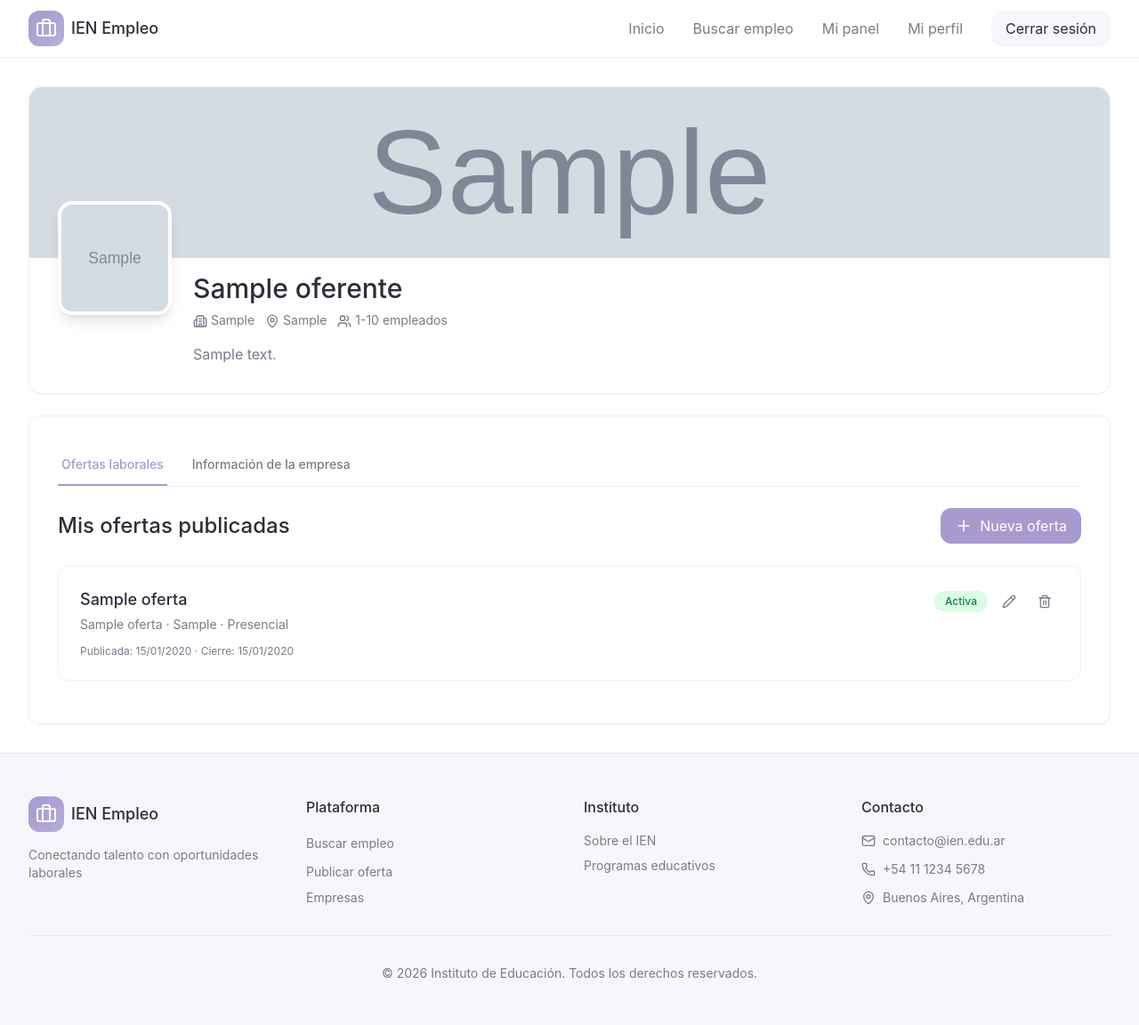
After one commit to Deathstone16/BolsaTrabajo, a Django app: page /ofertas/dashboard/ in a window 1280 px wide. The commit adds this page. Shown: the whole page at 89% size. Run offline with Django 5.2, Linux system fonts and the light colour scheme; a user stored in the database is signed in; tables that the repository leaves empty hold one stand-in row (values such as "Sample post"); grey boxes marked "Sample" are stand-in pictures; some libraries are stand-ins or nearby versions.

Commit message:
feat(Ofertas): panel de oferente funcionando

```diff
--- a/apps/ofertas/forms.py
+++ b/apps/ofertas/forms.py
@@ -1,6 +1,7 @@
 from django import forms
 from django.utils import timezone
 from .models import Oferta
+
 
 class OfertaForm(forms.ModelForm):
     class Meta:
--- a/apps/ofertas/urls.py
+++ b/apps/ofertas/urls.py
@@ -3,5 +3,10 @@ from . import views
 
 urlpatterns = [
     path('crear/', views.crear_oferta, name='crear_oferta'),
-
+    path('dashboard/', views.dashboard_empresa, name='dashboard_empresa'),
+    path('editar/<int:pk>/', views.editar_oferta, name='editar_oferta'),
+    path('eliminar/<int:pk>/', views.eliminar_oferta, name='eliminar_oferta'),
+    path('editar-perfil/', views.editar_perfil_empresa, name='editar_perfil_empresa'),
+    path('datos/<int:pk>/', views.datos_oferta, name='datos_oferta'),
+    path('lista-parcial/', views.lista_ofertas_parcial, name='lista_ofertas_parcial'),
 ]
--- a/apps/ofertas/views.py
+++ b/apps/ofertas/views.py
@@ -1,7 +1,11 @@
 from django.shortcuts import render, redirect
 from django.contrib.auth.decorators import login_required
+from django.http import JsonResponse
 from .forms import OfertaForm
-from .services import crear_oferta_laboral
+from .services import crear_oferta_laboral, obtener_ofertas_por_empresa, obtener_oferta_por_id, eliminar_oferta_por_id
+from usuarios.forms import OferenteForm
+from django.http import JsonResponse
+
 
 @login_required
 def crear_oferta(request):
@@ -12,9 +16,121 @@ def crear_oferta(request):
     if request.method == 'POST':
         form = OfertaForm(request.POST)
         if form.is_valid():
-            crear_oferta_laboral(request.user, form)
-            return redirect('home')
-    else:
-        form = OfertaForm()
+            oferta = crear_oferta_laboral(request.user, form)
+            es_ajax = request.headers.get('X-Requested-With') == 'XMLHttpRequest'
+            if es_ajax:
+                return JsonResponse({'success': True, 'id': oferta.id})
+            return redirect('dashboard_empresa')
+        else:
+            es_ajax = request.headers.get('X-Requested-With') == 'XMLHttpRequest'
+            if es_ajax:
+                return JsonResponse({'success': False, 'errors': form.errors})
 
-    return render(request, 'Ofertas/publicar-empleo.html', {'form': form})
+    return redirect('dashboard_empresa')
+
+
+@login_required
+def dashboard_empresa(request):
+    if not hasattr(request.user, 'oferente'):
+        return redirect('home')
+
+    oferente = request.user.oferente
+    ofertas = obtener_ofertas_por_empresa(request.user)
+    form_perfil = OferenteForm(instance=oferente)
+
+    return render(request, 'Ofertas/home_oferente.html', {
+        'oferente': oferente,
+        'ofertas': ofertas,
+        'form_perfil': form_perfil,
+    })
+
+
+@login_required
+def editar_oferta(request, pk):
+    oferta = obtener_oferta_por_id(pk)
+
+    if not oferta or oferta.empresa != request.user:
+        return redirect('dashboard_empresa')
+
+    if request.method == 'POST':
+        form = OfertaForm(request.POST, instance=oferta)
+        if form.is_valid():
+            form.save()
+            es_ajax = request.headers.get('X-Requested-With') == 'XMLHttpRequest'
+            if es_ajax:
+                return JsonResponse({'success': True})
+            return redirect('dashboard_empresa')
+        else:
+            es_ajax = request.headers.get('X-Requested-With') == 'XMLHttpRequest'
+            if es_ajax:
+                return JsonResponse({'success': False, 'errors': form.errors})
+
+    return redirect('dashboard_empresa')
+
+
+@login_required
+def eliminar_oferta(request, pk):
+    oferta = obtener_oferta_por_id(pk)
+
+    if not oferta or oferta.empresa != request.user:
+        return JsonResponse({'error': 'No autorizado'}, status=403)
+
+    if request.method == 'POST':
+        eliminar_oferta_por_id(pk)
+        es_ajax = request.headers.get('X-Requested-With') == 'XMLHttpRequest'
+        if es_ajax:
+            return JsonResponse({'success': True})
+        return redirect('dashboard_empresa')
+
+    return JsonResponse({'error': 'Método no permitido'}, status=405)
+
+
+@login_required
+def datos_oferta(request, pk):
+    oferta = obtener_oferta_por_id(pk)
+
+    if not oferta or oferta.empresa != request.user:
+        return JsonResponse({'error': 'No encontrada'}, status=404)
+
+    return JsonResponse({
+        'titulo': oferta.titulo,
+        'nombre_puesto': oferta.nombre_puesto,
+        'categoria': oferta.categoria_id,
+        'ubicacion': oferta.ubicacion,
+        'modalidad': oferta.modalidad,
+        'descripcion': oferta.descripcion,
+        'requisitos': oferta.requisitos,
+        'habilidades_requeridas': oferta.habilidades_requeridas,
+        'experiencia_requerida': oferta.experiencia_requerida,
+        'nivel_educativo': oferta.nivel_educativo,
+        'es_confidencial': oferta.es_confidencial,
+        'fecha_cierre': oferta.fecha_cierre.strftime('%Y-%m-%d') if oferta.fecha_cierre else '',
+    })
+
+
+@login_required
+def lista_ofertas_parcial(request):
+    if not hasattr(request.user, 'oferente'):
+        return JsonResponse({'error': 'No autorizado'}, status=403)
+
+    ofertas = obtener_ofertas_por_empresa(request.user)
+
+    return render(request, 'Ofertas/_lista-ofertas.html', {
+        'ofertas': ofertas,
+    })
+
+
+@login_required
+def editar_perfil_empresa(request):
+    if not hasattr(request.user, 'oferente'):
+        return redirect('home')
+
+    oferente = request.user.oferente
+
+    if request.method == 'POST':
+        form = OferenteForm(request.POST, request.FILES, instance=oferente)
+        if form.is_valid():
+            form.save()
+            return redirect('dashboard_empresa#empresa')
+
+    return redirect('dashboard_empresa')
--- a/apps/usuarios/forms.py
+++ b/apps/usuarios/forms.py
@@ -39,3 +39,12 @@ class LoginForm(forms.Form):
         label='Contraseña',
         widget=forms.PasswordInput()
     )
+
+class OferenteForm(forms.ModelForm):
+    class Meta:
+        model = Oferente
+        fields = [
+            'nombre_empresa', 'cuit', 'descripcion', 'industria',
+            'tamano_empresa', 'ubicacion', 'anio_fundacion',
+            'sitio_web', 'telefono', 'logo', 'banner'
+        ]
--- /dev/null
+++ b/static/js/dashboard.js
@@ -0,0 +1,163 @@
+function getCSRFToken() {
+  const cookies = document.cookie.split(';');
+  for (let cookie of cookies) {
+    if (cookie.trim().startsWith('csrftoken=')) {
+      return cookie.trim().substring('csrftoken='.length);
+    }
+  }
+  return '';
+}
+const csrfToken = getCSRFToken();
+
+function cambiarTab(nombre) {
+  document.querySelectorAll('.tab-content').forEach(el => el.classList.add('hidden'));
+  document.getElementById('tab-' + nombre).classList.remove('hidden');
+  document.querySelectorAll('.tab-link').forEach(el => {
+    el.classList.remove('border-primary', 'text-primary');
+    el.classList.add('border-transparent', 'text-muted-foreground');
+  });
+  const activeLink = document.querySelector(`.tab-link[data-tab="${nombre}"]`);
+  if (activeLink) {
+    activeLink.classList.remove('border-transparent', 'text-muted-foreground');
+    activeLink.classList.add('border-primary', 'text-primary');
+  }
+  window.location.hash = nombre;
+}
+
+document.addEventListener('DOMContentLoaded', function() {
+  const tab = window.location.hash.replace('#', '') || 'ofertas';
+  cambiarTab(tab);
+});
+
+function openCreateModal() {
+  document.getElementById('modal-title').textContent = 'Nueva oferta laboral';
+  document.getElementById('oferta-form').reset();
+  document.getElementById('oferta-form').action = window.URLS.crearOferta;
+  ocultarErroresModal();
+  mostrarModalOferta();
+}
+
+async function openEditModal(pk) {
+  document.getElementById('modal-title').textContent = 'Editar oferta laboral';
+  document.getElementById('oferta-form').action = '/ofertas/editar/' + pk + '/';
+  ocultarErroresModal();
+
+  const response = await fetch('/ofertas/datos/' + pk + '/');
+  const data = await response.json();
+
+  if (data.error) {
+    alert(data.error);
+    return;
+  }
+
+  document.querySelector('[name="titulo"]').value = data.titulo || '';
+  document.querySelector('[name="nombre_puesto"]').value = data.nombre_puesto || '';
+  document.querySelector('[name="categoria"]').value = data.categoria || '';
+  document.querySelector('[name="ubicacion"]').value = data.ubicacion || '';
+  document.querySelector('[name="modalidad"]').value = data.modalidad || '';
+  document.querySelector('[name="descripcion"]').value = data.descripcion || '';
+  document.querySelector('[name="requisitos"]').value = data.requisitos || '';
+  document.querySelector('[name="habilidades_requeridas"]').value = data.habilidades_requeridas || '';
+  document.querySelector('[name="experiencia_requerida"]').value = data.experiencia_requerida || '';
+  document.querySelector('[name="nivel_educativo"]').value = data.nivel_educativo || '';
+  document.querySelector('[name="es_confidencial"]').checked = data.es_confidencial || false;
+  document.querySelector('[name="fecha_cierre"]').value = data.fecha_cierre || '';
+
+  mostrarModalOferta();
+}
+
+function mostrarModalOferta() {
+  document.getElementById('oferta-modal').classList.remove('hidden');
+  document.getElementById('oferta-modal-overlay').classList.remove('hidden');
+  document.body.style.overflow = 'hidden';
+}
+
+function closeOfertaModal() {
+  document.getElementById('oferta-modal').classList.add('hidden');
+  document.getElementById('oferta-modal-overlay').classList.add('hidden');
+  document.body.style.overflow = '';
+}
+
+document.addEventListener('submit', async function(e) {
+  const form = e.target;
+  if (form.id !== 'oferta-form') return;
+  e.preventDefault();
+
+  const formData = new FormData(form);
+  const response = await fetch(form.action, {
+    method: 'POST',
+    headers: {
+      'X-Requested-With': 'XMLHttpRequest',
+      'X-CSRFToken': csrfToken,
+    },
+    body: formData,
+  });
+
+  const result = await response.json();
+
+  if (result.success) {
+    closeOfertaModal();
+    await refrescarListaOfertas();
+  } else {
+    mostrarErroresModal(result.errors);
+  }
+});
+
+function ocultarErroresModal() {
+  document.getElementById('modal-errors').classList.add('hidden');
+  document.getElementById('modal-errors').innerHTML = '';
+}
+
+function mostrarErroresModal(errors) {
+  const container = document.getElementById('modal-errors');
+  container.classList.remove('hidden');
+  let html = '<p class="font-medium mb-1">Corregí los siguientes errores:</p><ul class="list-disc pl-5 text-sm">';
+  for (const campo in errors) {
+    for (const msg of errors[campo]) {
+      html += '<li>' + msg + '</li>';
+    }
+  }
+  html += '</ul>';
+  container.innerHTML = html;
+  container.scrollIntoView({ behavior: 'smooth', block: 'start' });
+}
+
+async function refrescarListaOfertas() {
+  const response = await fetch(window.URLS.listaOfertasParcial);
+  const html = await response.text();
+  document.getElementById('ofertas-list').innerHTML = html;
+  lucide.createIcons();
+}
+
+let pkEliminar = null;
+
+function confirmDelete(pk) {
+  pkEliminar = pk;
+  document.getElementById('delete-modal').classList.remove('hidden');
+}
+
+function closeDeleteModal() {
+  document.getElementById('delete-modal').classList.add('hidden');
+  pkEliminar = null;
+}
+
+document.getElementById('confirm-delete-btn').addEventListener('click', async function() {
+  if (!pkEliminar) return;
+
+  const response = await fetch('/ofertas/eliminar/' + pkEliminar + '/', {
+    method: 'POST',
+    headers: {
+      'X-Requested-With': 'XMLHttpRequest',
+      'X-CSRFToken': csrfToken,
+    },
+  });
+
+  const result = await response.json();
+  closeDeleteModal();
+
+  if (result.success) {
+    await refrescarListaOfertas();
+  } else {
+    alert('Error al eliminar la oferta');
+  }
+});
--- a/templates/Ofertas/_form-oferta.html
+++ b/templates/Ofertas/_form-oferta.html
@@ -144,6 +144,16 @@
     <button type="submit" class="flex-1 px-6 py-3 bg-primary text-primary-foreground rounded-lg hover:bg-primary/90 transition-colors font-medium">
       {{ submit_text|default:"Publicar oferta" }}
     </button>
-    <a href="{% url 'home' %}" class="px-6 py-3 bg-muted text-foreground rounded-lg hover:bg-muted/80 transition-colors text-center">Cancelar</a>
+    {% if modal_mode %}
+      <button type="button" onclick="closeOfertaModal()"
+              class="px-6 py-3 bg-muted text-foreground rounded-lg hover:bg-muted/80 transition-colors">
+        Cancelar
+      </button>
+    {% else %}
+      <a href="{% url 'home' %}"
+         class="px-6 py-3 bg-muted text-foreground rounded-lg hover:bg-muted/80 transition-colors text-center">
+        Cancelar
+      </a>
+    {% endif %}
   </div>
 </div>
--- /dev/null
+++ b/templates/Ofertas/_lista-ofertas.html
@@ -0,0 +1,48 @@
+{% if ofertas %}
+  {% for oferta in ofertas %}
+    <div class="border border-border rounded-xl p-6 mb-4 hover:border-primary/30 transition-all">
+      <div class="flex items-start justify-between">
+        <div class="flex-1">
+          <h3 class="text-lg font-medium">{{ oferta.titulo }}</h3>
+          <p class="text-sm text-muted-foreground mt-1">
+            {{ oferta.nombre_puesto }} · {{ oferta.ubicacion }} · {{ oferta.get_modalidad_display }}
+          </p>
+        </div>
+        <div class="flex items-center gap-2 ml-4">
+          <span class="px-3 py-1 rounded-full text-xs font-medium
+            {% if oferta.estado == 'activa' %}bg-green-100 text-green-700
+            {% elif oferta.estado == 'pendiente' %}bg-yellow-100 text-yellow-700
+            {% else %}bg-gray-100 text-gray-700{% endif %}">
+            {{ oferta.get_estado_display }}
+          </span>
+          <button type="button" onclick="openEditModal({{ oferta.id }})"
+                  class="p-2 text-muted-foreground hover:text-foreground hover:bg-muted rounded-lg transition-colors"
+                  title="Editar oferta">
+            <i data-lucide="pencil" class="w-4 h-4"></i>
+          </button>
+          <button type="button" onclick="confirmDelete({{ oferta.id }})"
+                  class="p-2 text-muted-foreground hover:text-destructive hover:bg-red-50 rounded-lg transition-colors"
+                  title="Eliminar oferta">
+            <i data-lucide="trash-2" class="w-4 h-4"></i>
+          </button>
+        </div>
+      </div>
+      <p class="text-xs text-muted-foreground mt-3">
+        Publicada: {{ oferta.fecha_publicacion|date:"d/m/Y" }}
+        {% if oferta.fecha_cierre %} · Cierre: {{ oferta.fecha_cierre|date:"d/m/Y" }}{% endif %}
+      </p>
+    </div>
+  {% endfor %}
+{% else %}
+  <div class="text-center py-12">
+    <div class="w-16 h-16 bg-muted rounded-2xl flex items-center justify-center mx-auto mb-4">
+      <i data-lucide="briefcase" class="w-8 h-8 text-muted-foreground"></i>
+    </div>
+    <h3 class="font-medium mb-2">No hay ofertas publicadas</h3>
+    <p class="text-sm text-muted-foreground mb-4">Publicá tu primera oferta para atraer talento</p>
+    <button onclick="openCreateModal()"
+            class="inline-flex items-center gap-2 px-4 py-2 bg-primary text-white rounded-lg">
+      Publicar primera oferta
+    </button>
+  </div>
+{% endif %}
--- /dev/null
+++ b/templates/Ofertas/home_oferente.html
@@ -0,0 +1,235 @@
+{% extends 'base.html' %}
+{% load static %}
+
+{% block content %}
+<div class="max-w-7xl mx-auto px-4 lg:px-8 py-8">
+
+  <div class="bg-white rounded-2xl shadow-sm border border-border overflow-hidden mb-6">
+    <div class="h-48 bg-gradient-to-r from-primary/20 to-primary/10">
+      {% if oferente.banner %}
+        <img src="{{ oferente.banner.url }}" class="w-full h-full object-cover">
+      {% endif %}
+    </div>
+    <div class="px-8 pb-8">
+      <div class="flex flex-col md:flex-row gap-6 -mt-16 relative">
+        {% if oferente.logo %}
+          <img src="{{ oferente.logo.url }}" alt="{{ oferente.nombre_empresa }}"
+               class="w-32 h-32 rounded-2xl border-4 border-white shadow-lg object-cover bg-white">
+        {% else %}
+          <div class="w-32 h-32 rounded-2xl border-4 border-white shadow-lg bg-primary/10 flex items-center justify-center text-5xl font-medium text-primary">
+            {{ oferente.nombre_empresa|first }}
+          </div>
+        {% endif %}
+        <div class="flex-1 mt-16 md:mt-20">
+          <h1 class="text-3xl font-medium">{{ oferente.nombre_empresa }}</h1>
+          <div class="flex flex-wrap gap-3 text-sm text-muted-foreground mt-2">
+            {% if oferente.industria %}
+              <span><i data-lucide="building2" class="w-4 h-4 inline"></i> {{ oferente.industria }}</span>
+            {% endif %}
+            {% if oferente.ubicacion %}
+              <span><i data-lucide="map-pin" class="w-4 h-4 inline"></i> {{ oferente.ubicacion }}</span>
+            {% endif %}
+            {% if oferente.tamano_empresa %}
+              <span><i data-lucide="users" class="w-4 h-4 inline"></i> {{ oferente.get_tamano_empresa_display }}</span>
+            {% endif %}
+          </div>
+          {% if oferente.descripcion %}
+            <p class="text-muted-foreground mt-4">{{ oferente.descripcion }}</p>
+          {% endif %}
+        </div>
+      </div>
+    </div>
+  </div>
+
+  <div class="bg-white rounded-xl shadow-sm border border-border p-8">
+
+    <nav class="flex gap-6 border-b border-border mb-6">
+      <a href="#ofertas" class="tab-link px-1 py-3 border-b-2 text-sm font-medium transition-colors"
+         data-tab="ofertas"
+         onclick="cambiarTab('ofertas'); return false;">
+        Ofertas laborales
+      </a>
+      <a href="#empresa" class="tab-link px-1 py-3 border-b-2 text-sm font-medium transition-colors"
+         data-tab="empresa"
+         onclick="cambiarTab('empresa'); return false;">
+        Información de la empresa
+      </a>
+    </nav>
+
+    <div id="tab-ofertas" class="tab-content">
+      <div class="flex items-center justify-between mb-6">
+        <h2 class="text-2xl font-medium">Mis ofertas publicadas</h2>
+        <button onclick="openCreateModal()"
+                class="flex items-center gap-2 px-4 py-2 bg-primary text-white rounded-lg hover:bg-primary/90">
+          <i data-lucide="plus" class="w-5 h-5"></i>Nueva oferta
+        </button>
+      </div>
+
+      <div id="ofertas-list">
+        {% include 'Ofertas/_lista-ofertas.html' %}
+      </div>
+    </div>
+
+    <div id="tab-empresa" class="tab-content hidden">
+      <h2 class="text-2xl font-medium mb-6">Información de la empresa</h2>
+
+      <form method="post" action="{% url 'editar_perfil_empresa' %}"
+            enctype="multipart/form-data">
+        {% csrf_token %}
+
+        <div class="grid grid-cols-1 md:grid-cols-2 gap-6">
+
+          <div class="space-y-2">
+            <label class="block text-sm font-medium">Nombre de la empresa</label>
+            <input type="text" name="nombre_empresa"
+                   value="{{ form_perfil.nombre_empresa.value|default:'' }}"
+                   class="w-full px-4 py-2.5 bg-input-background border border-border rounded-lg">
+          </div>
+
+          <div class="space-y-2">
+            <label class="block text-sm font-medium">CUIT</label>
+            <input type="text" name="cuit"
+                   value="{{ form_perfil.cuit.value|default:'' }}"
+                   class="w-full px-4 py-2.5 bg-input-background border border-border rounded-lg">
+          </div>
+
+          <div class="space-y-2">
+            <label class="block text-sm font-medium">Industria</label>
+            <input type="text" name="industria"
+                   value="{{ form_perfil.industria.value|default:'' }}"
+                   class="w-full px-4 py-2.5 bg-input-background border border-border rounded-lg">
+          </div>
+
+          <div class="space-y-2">
+            <label class="block text-sm font-medium">Tamaño de la empresa</label>
+            <select name="tamano_empresa"
+                    class="w-full px-4 py-2.5 bg-input-background border border-border rounded-lg">
+              <option value="">Seleccionar</option>
+              {% for value, label in form_perfil.fields.tamano_empresa.choices %}
+                <option value="{{ value }}" {% if form_perfil.tamano_empresa.value == value %}selected{% endif %}>
+                  {{ label }}
+                </option>
+              {% endfor %}
+            </select>
+          </div>
+
+          <div class="space-y-2">
+            <label class="block text-sm font-medium">Ubicación</label>
+            <input type="text" name="ubicacion"
+                   value="{{ form_perfil.ubicacion.value|default:'' }}"
+                   class="w-full px-4 py-2.5 bg-input-background border border-border rounded-lg">
+          </div>
+
+          <div class="space-y-2">
+            <label class="block text-sm font-medium">Año de fundación</label>
+            <input type="number" name="anio_fundacion"
+                   value="{{ form_perfil.anio_fundacion.value|default:'' }}"
+                   class="w-full px-4 py-2.5 bg-input-background border border-border rounded-lg">
+          </div>
+
+          <div class="space-y-2">
+            <label class="block text-sm font-medium">Sitio web</label>
+            <input type="url" name="sitio_web"
+                   value="{{ form_perfil.sitio_web.value|default:'' }}"
+                   class="w-full px-4 py-2.5 bg-input-background border border-border rounded-lg">
+          </div>
+
+          <div class="space-y-2">
+            <label class="block text-sm font-medium">Teléfono</label>
+            <input type="text" name="telefono"
+                   value="{{ form_perfil.telefono.value|default:'' }}"
+                   class="w-full px-4 py-2.5 bg-input-background border border-border rounded-lg">
+          </div>
+
+        </div>
+
+        <div class="space-y-2 mt-6">
+          <label class="block text-sm font-medium">Descripción de la empresa</label>
+          <textarea name="descripcion" rows="4"
+                    class="w-full px-4 py-2.5 bg-input-background border border-border rounded-lg resize-none">{{ form_perfil.descripcion.value|default:'' }}</textarea>
+        </div>
+
+        <div class="grid grid-cols-1 md:grid-cols-2 gap-6 mt-6">
+          <div class="space-y-2">
+            <label class="block text-sm font-medium">Logo</label>
+            {% if oferente.logo %}
+              <img src="{{ oferente.logo.url }}" class="w-20 h-20 rounded-lg object-cover mb-2">
+            {% endif %}
+            <input type="file" name="logo" accept="image/*"
+                   class="w-full text-sm">
+          </div>
+          <div class="space-y-2">
+            <label class="block text-sm font-medium">Banner</label>
+            {% if oferente.banner %}
+              <img src="{{ oferente.banner.url }}" class="w-full h-20 rounded-lg object-cover mb-2">
+            {% endif %}
+            <input type="file" name="banner" accept="image/*"
+                   class="w-full text-sm">
+          </div>
+        </div>
+
+        <div class="flex gap-4 mt-8">
+          <button type="submit"
+                  class="px-6 py-3 bg-primary text-primary-foreground rounded-lg hover:bg-primary/90 font-medium">
+            Guardar cambios
+          </button>
+        </div>
+
+      </form>
+    </div>
+
+  </div>
+</div>
+
+<div id="oferta-modal-overlay" class="fixed inset-0 bg-black/50 z-50 hidden"
+     onclick="closeOfertaModal()"></div>
+
+<div id="oferta-modal" class="fixed inset-0 z-50 hidden flex items-center justify-center p-4">
+  <div class="bg-white rounded-2xl shadow-xl max-w-2xl w-full max-h-[90vh] overflow-y-auto p-8"
+       onclick="event.stopPropagation()">
+
+    <div class="flex items-center justify-between mb-6">
+      <h2 id="modal-title" class="text-2xl font-medium"></h2>
+      <button type="button" onclick="closeOfertaModal()"
+              class="p-2 hover:bg-muted rounded-lg text-muted-foreground">
+        <i data-lucide="x" class="w-5 h-5"></i>
+      </button>
+    </div>
+
+    <div id="modal-errors" class="hidden bg-red-50 border border-red-200 text-red-700 p-4 rounded-lg mb-6"></div>
+
+    <form id="oferta-form" method="post">
+      {% csrf_token %}
+      {% include 'Ofertas/_form-oferta.html' with submit_text="Guardar oferta" modal_mode=True %}
+    </form>
+
+  </div>
+</div>
+
+<div id="delete-modal" class="fixed inset-0 z-50 hidden flex items-center justify-center p-4">
+  <div class="bg-white rounded-2xl shadow-xl max-w-sm w-full p-6">
+    <h3 class="text-lg font-medium mb-2">¿Eliminar oferta?</h3>
+    <p class="text-sm text-muted-foreground mb-6">Esta acción no se puede deshacer.</p>
+    <div class="flex gap-3 justify-end">
+      <button type="button" onclick="closeDeleteModal()"
+              class="px-4 py-2 bg-muted text-foreground rounded-lg hover:bg-muted/80">
+        Cancelar
+      </button>
+      <button type="button" id="confirm-delete-btn"
+              class="px-4 py-2 bg-destructive text-white rounded-lg hover:bg-destructive/90">
+        Eliminar
+      </button>
+    </div>
+  </div>
+</div>
+{% endblock %}
+
+{% block extra_js %}
+<script>
+  window.URLS = {
+    crearOferta: "{% url 'crear_oferta' %}",
+    listaOfertasParcial: "{% url 'lista_ofertas_parcial' %}",
+  };
+</script>
+<script src="{% static 'js/dashboard.js' %}"></script>
+{% endblock %}
--- a/templates/base.html
+++ b/templates/base.html
@@ -26,7 +26,7 @@
           <a href="/" class="text-muted-foreground hover:text-foreground transition-colors">Inicio</a>
           <a href="buscar-empleo.html" class="text-muted-foreground hover:text-foreground transition-colors">Buscar empleo</a>
           {% if user.is_authenticated and user.oferente %}
-            <a href="{% url 'crear_oferta' %}" class="text-muted-foreground hover:text-foreground transition-colors">Publicar oferta</a>
+            <a href="{% url 'dashboard_empresa' %}" class="text-muted-foreground hover:text-foreground transition-colors">Mi panel</a>
           {% endif %}
           {% if user.is_authenticated %}
             <a href="#" class="text-muted-foreground hover:text-foreground transition-colors">Mi perfil</a>
@@ -68,5 +68,6 @@
   </footer>
 
   <script>lucide.createIcons();</script>
+  {% block extra_js %}{% endblock %}
 </body>
 </html>
```
Also changed, not shown: apps/ofertas/services.py (+24 -0 lines), apps/usuarios/models.py (+18 -0 lines), apps/usuarios/views.py (+19 -1 lines), apps/usuarios/migrations/0004_oferente_anio_fundacion_oferente_banner_and_more.py (added).
